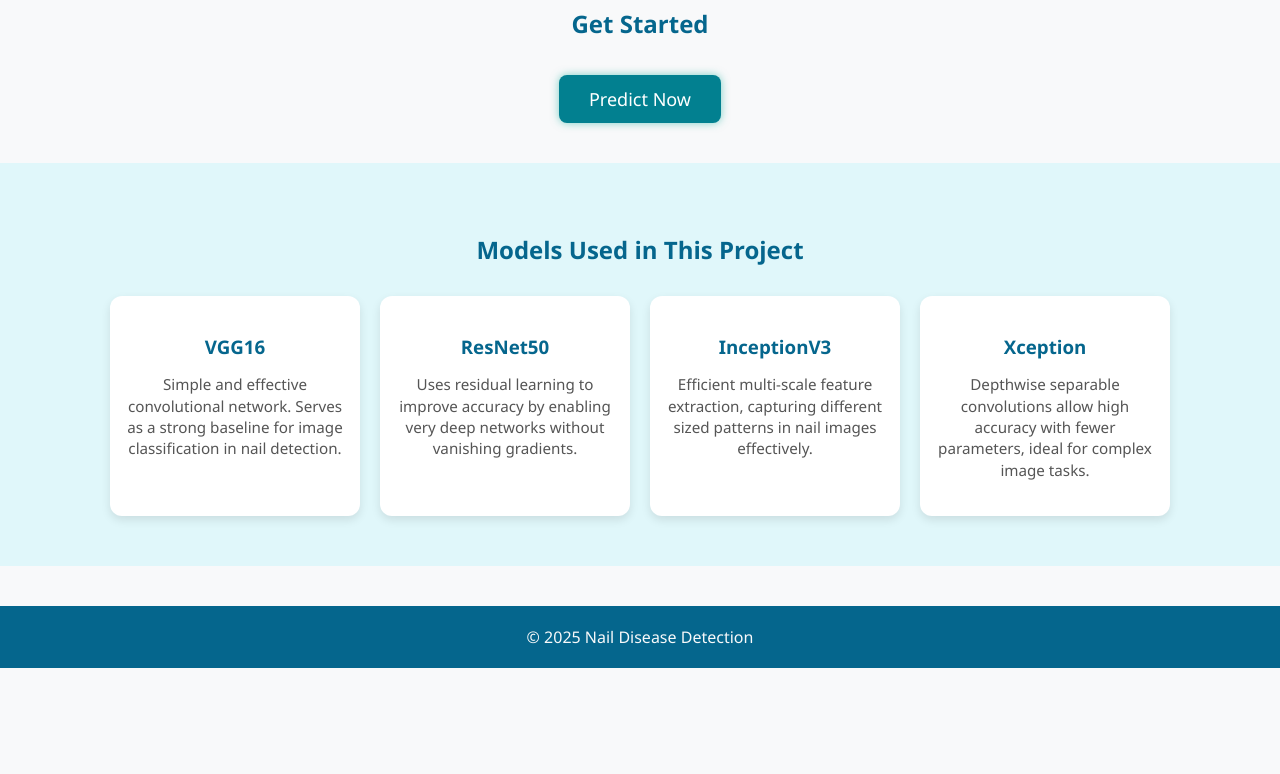
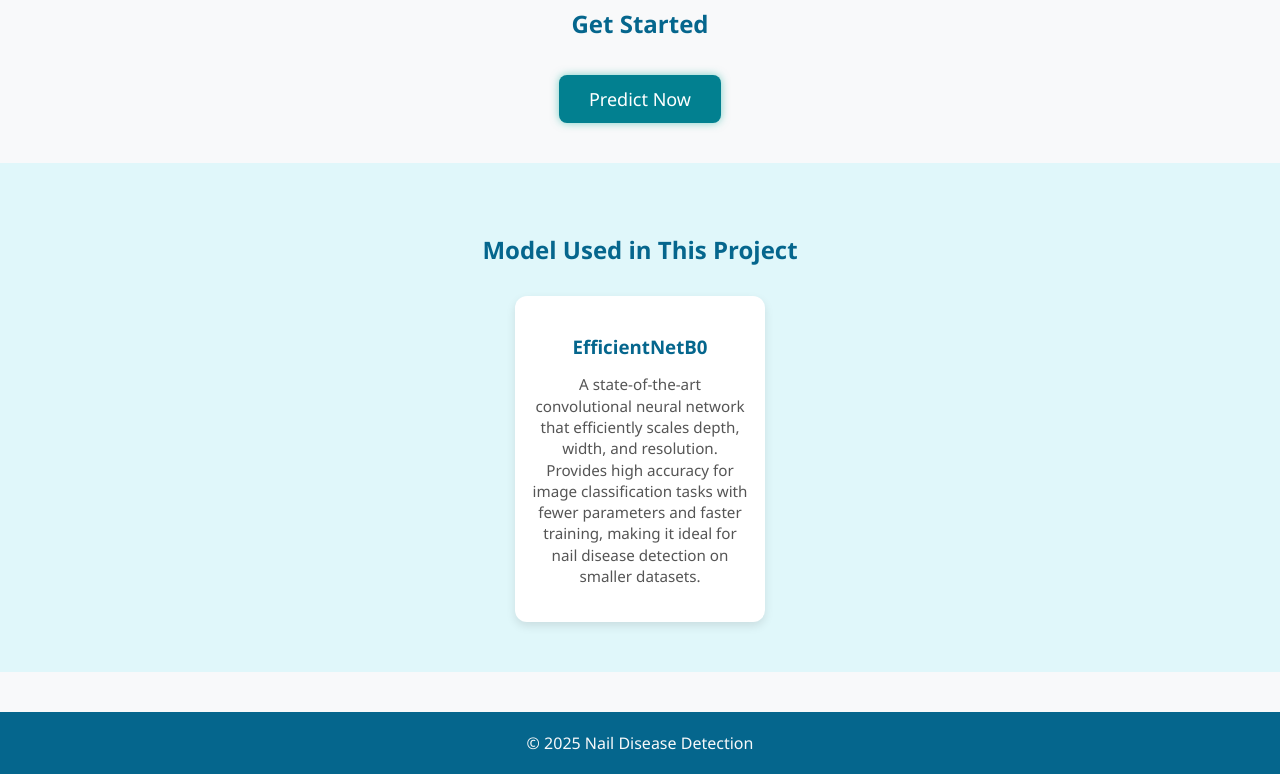
Before and after one commit to Sohail786786/nail-disease-detection, a Flask app: page / in a window 1280 px wide. Shown: the part 703-1477 px from the top of the page. Before the commit the page ends 1371 px from the top, so only its background shows below. Run offline with Flask 3, Linux system fonts and the light colour scheme.

Commit message:
Updated models section in index.html to reflect EfficientNetB0

```diff
--- a/templates/index.html
+++ b/templates/index.html
@@ -75,8 +75,8 @@
             flex-direction: column;
             align-items: center;
             justify-content: center;
-            background: linear-gradient(rgba(5,102,141,0.7), rgba(2,128,144,0.7)),
-                url("{{ url_for('static', filename='images/doctor.png') }}") no-repeat center center;
+            background: linear-gradient(rgba(5, 102, 141, 0.7), rgba(2, 128, 144, 0.7)),
+            url("{{ url_for('static', filename='images/doctor.png') }}") no-repeat center center;
             background-size: cover;
             background-position: center;
             animation: fadeIn 1.5s ease;
@@ -252,8 +252,10 @@
     <div class="container">
         <h2>How It Works</h2>
         <p class="description">
-            Our system uses advanced AI techniques to analyze nail images and detect common nail diseases at an early stage.
-            Simply upload a clear image of your nail, and our trained models will provide a prediction along with the probability
+            Our system uses advanced AI techniques to analyze nail images and detect common nail diseases at an early
+            stage.
+            Simply upload a clear image of your nail, and our trained models will provide a prediction along with the
+            probability
             of each condition. This helps users take timely medical action.
         </p>
         <h2>Get Started</h2>
@@ -261,27 +263,22 @@
     </div>
 
     <!-- Models Section -->
+    <!-- Models Section -->
     <section class="models-section">
-        <h2>Models Used in This Project</h2>
+        <h2>Model Used in This Project</h2>
         <div class="models-grid">
             <div class="model-card">
-                <h3>VGG16</h3>
-                <p>Simple and effective convolutional network. Serves as a strong baseline for image classification in nail detection.</p>
-            </div>
-            <div class="model-card">
-                <h3>ResNet50</h3>
-                <p>Uses residual learning to improve accuracy by enabling very deep networks without vanishing gradients.</p>
-            </div>
-            <div class="model-card">
-                <h3>InceptionV3</h3>
-                <p>Efficient multi-scale feature extraction, capturing different sized patterns in nail images effectively.</p>
-            </div>
-            <div class="model-card">
-                <h3>Xception</h3>
-                <p>Depthwise separable convolutions allow high accuracy with fewer parameters, ideal for complex image tasks.</p>
+                <h3>EfficientNetB0</h3>
+                <p>
+                    A state-of-the-art convolutional neural network that efficiently scales depth, width, and
+                    resolution.
+                    Provides high accuracy for image classification tasks with fewer parameters and faster training,
+                    making it ideal for nail disease detection on smaller datasets.
+                </p>
             </div>
         </div>
     </section>
+
 
     <!-- Footer -->
     <footer>
```
